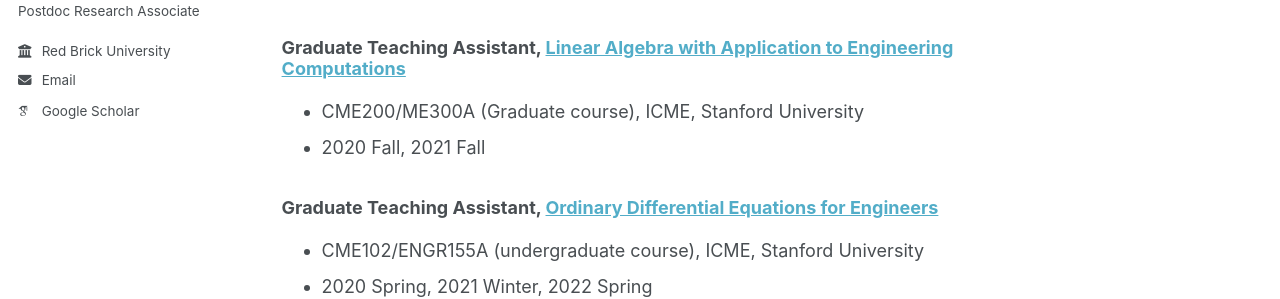
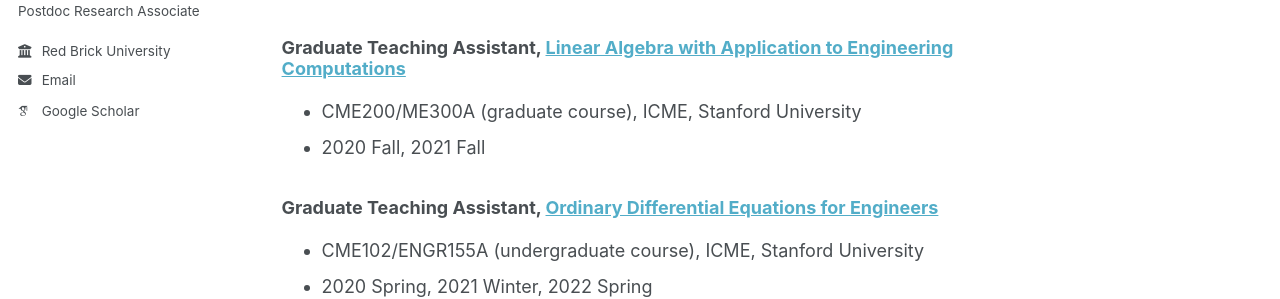
Before and after one commit to xr-cc/xliu.github.io, a Jekyll site: the page built from _pages/teaching.md, in a window 1280 px wide and 1021 px high. Shown: the part 322-621 px from the top of the window. Built offline with Jekyll 4.4.1, drawn with Linux system fonts in a browser that asks for light colours; some web fonts are replaced.

```diff
--- a/_pages/teaching.md
+++ b/_pages/teaching.md
@@ -12,7 +12,7 @@ redirect_from:
 * Course materials open-sourced on [MATLAB File Exchange](https://www.mathworks.com/matlabcentral/fileexchange/106675-advanced-matlab-for-scientific-computing)
 
 ### Graduate Teaching Assistant, [Linear Algebra with Application to Engineering Computations](https://bulletin.stanford.edu/courses/1048651)
-* CME200/ME300A (Graduate course), ICME, Stanford University
+* CME200/ME300A (graduate course), ICME, Stanford University
 * 2020 Fall, 2021 Fall
 
 ### Graduate Teaching Assistant, [Ordinary Differential Equations for Engineers](https://bulletin.stanford.edu/courses/1043151)
```
